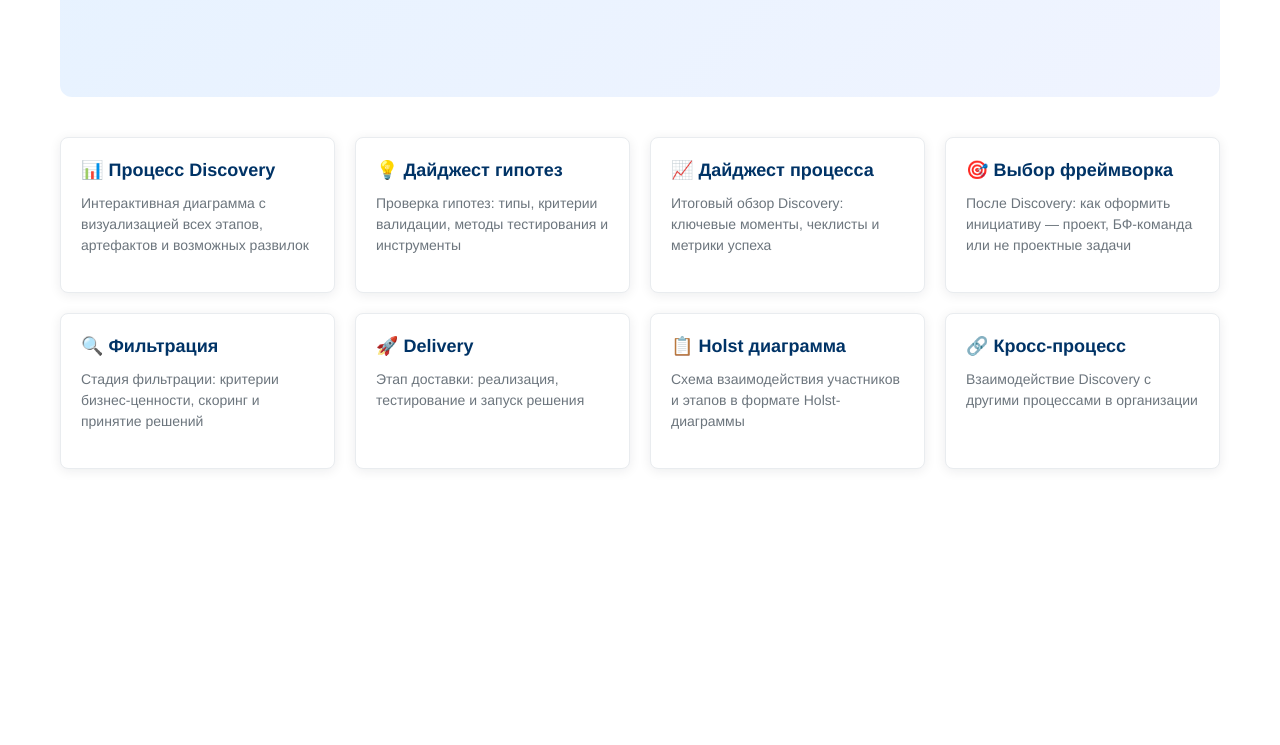
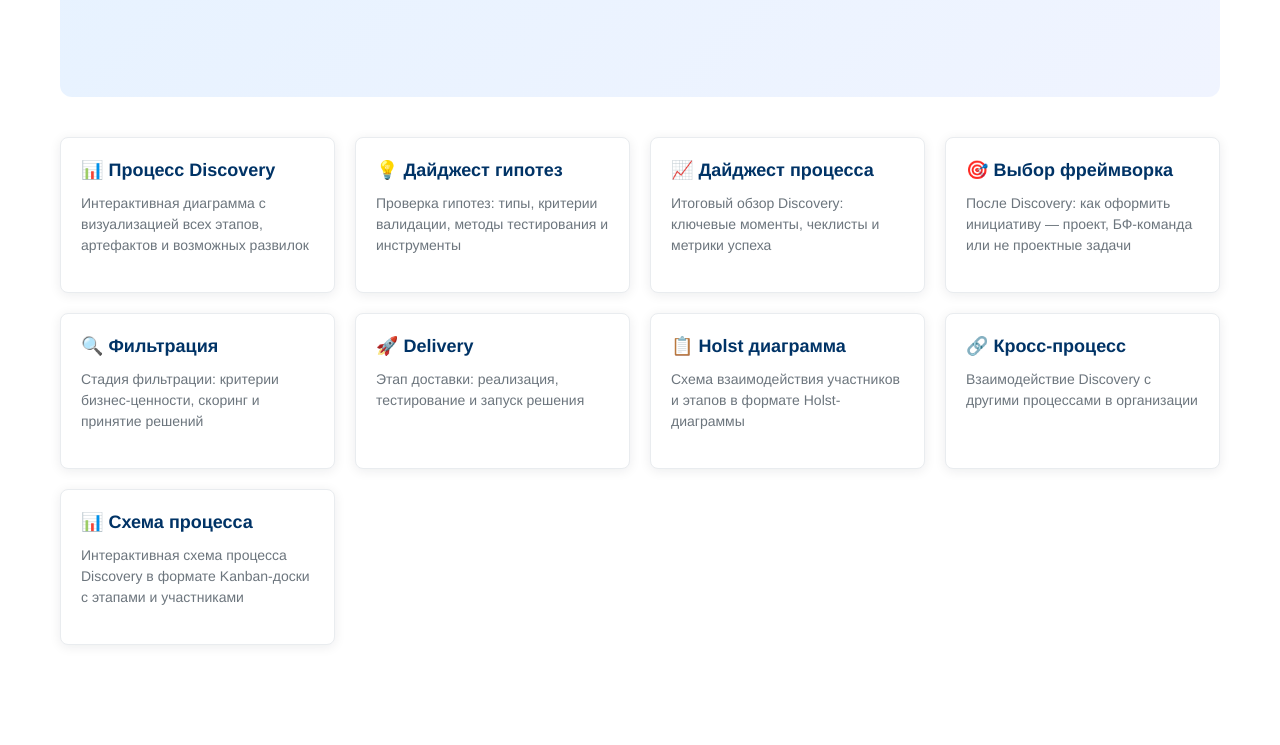
Before and after one commit to jackrescuer-gif/Discovery-in-value, a plain HTML site: page тестыИИ/discovery/index.html in a window 1280 px wide. Shown: the part 359-1104 px from the top of the page. Before the commit the page ends 928 px from the top, so only its background shows below. Drawn offline with Linux system fonts and the light colour scheme.

Commit message:
feat(nav): add process-board page to navigation and index
- Add process-board.html link to index.html landing page
- Add process-board to nav.js global navigation menu
- Now all 9 main pages are accessible and linked

```diff
--- a/тестыИИ/discovery/index.html
+++ b/тестыИИ/discovery/index.html
@@ -170,6 +170,10 @@
         <h3>🔗 Кросс-процесс</h3>
         <p>Взаимодействие Discovery с другими процессами в организации</p>
       </a>
+      <a href="process-board.html" class="link-card">
+        <h3>📊 Схема процесса</h3>
+        <p>Интерактивная схема процесса Discovery в формате Kanban-доски с этапами и участниками</p>
+      </a>
     </div>
   </div>
 
--- a/тестыИИ/discovery/nav.js
+++ b/тестыИИ/discovery/nav.js
@@ -41,6 +41,7 @@
           <a href="delivery.html" class="global-nav-link nav-link" data-page="delivery.html">Delivery</a>
           <a href="holst-process-diagram.html" class="global-nav-link nav-link" data-page="holst-process-diagram.html">Holst диаграмма</a>
           <a href="cross-process.html" class="global-nav-link nav-link" data-page="cross-process.html">Кросс-процесс</a>
+          <a href="process-board.html" class="global-nav-link nav-link" data-page="process-board.html">Схема процесса</a>
         </div>
       </div>
     </nav>
```
